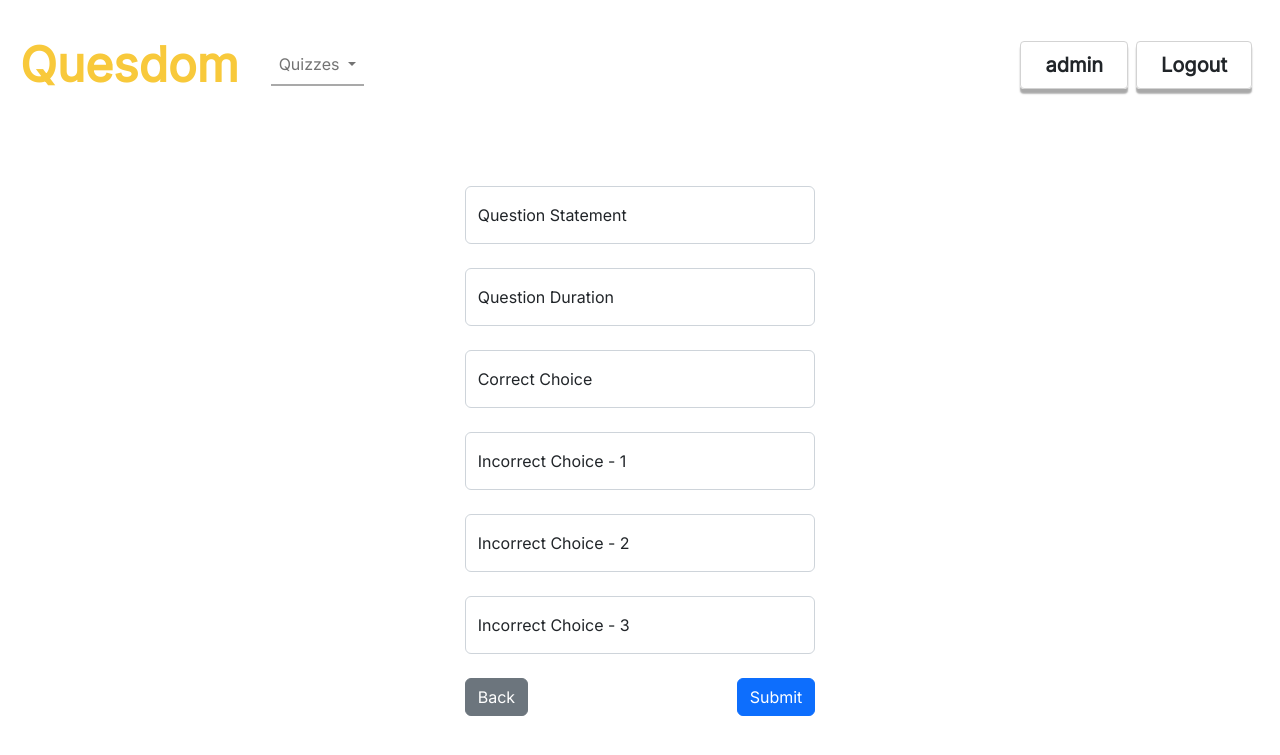
After one commit to ShubhamSharma64337/quesdom, a Flask app: page /createquestion in a window 1280 px wide. The commit adds this page. Shown: the top 755 px of the page. Run offline with Flask 2, Linux system fonts and the light colour scheme; a user stored in the database is signed in.

Commit message:
Added routes, forms and templates for creating, deleting and viewing quizzes and questions. Also added an All Quizzes page for all the visitors from where they will be able to access the quizzes

```diff
--- a/quesdom/forms.py
+++ b/quesdom/forms.py
@@ -1,7 +1,8 @@
+from ast import Str, Sub
 from secrets import choice
 from quesdom.models import Users
 from flask_wtf import FlaskForm
-from wtforms import StringField, PasswordField, SubmitField, BooleanField, ValidationError, SelectField, TextAreaField
+from wtforms import StringField, PasswordField, SubmitField, BooleanField, ValidationError, SelectField, TextAreaField, IntegerField
 from wtforms.validators import DataRequired, Length, Email, EqualTo
 
 class RegistrationForm(FlaskForm):
@@ -29,8 +30,18 @@ class LoginForm(FlaskForm):
     submit = SubmitField('Login')
 
 class CreateQuizForm(FlaskForm):
-    title = StringField('Quiz Title', validators=[DataRequired()])
-    category = StringField('Quiz Category', validators=[DataRequired()])
+    title = StringField('Quiz Title', validators=[DataRequired(),Length(min=2,max=30)])
+    category = StringField('Quiz Category', validators=[DataRequired(),Length(min=2,max=20)])
     difficulty = SelectField('Difficulty',choices=['Easy','Moderate','Hard'],validators=[DataRequired()])
-    description = TextAreaField('Description',validators=[DataRequired()])
+    description = TextAreaField('Description',validators=[DataRequired(),Length(min=2,max=200)])
     submit = SubmitField('Submit')
+
+
+class CreateQuestionForm(FlaskForm):
+    statement = StringField('Question Statement',validators=[DataRequired()])
+    duration = IntegerField('Question Duration',validators=[DataRequired()])
+    correct_choice = StringField('Correct Choice', validators=[DataRequired()])
+    incorrect_choice_1 = StringField('Incorrect Choice - 1',validators=[DataRequired()])
+    incorrect_choice_2 = StringField('Incorrect Choice - 2',validators=[DataRequired()])
+    incorrect_choice_3 = StringField('Incorrect Choice - 3',validators=[DataRequired()])
+    submit = SubmitField('Submit')
--- a/quesdom/models.py
+++ b/quesdom/models.py
@@ -49,7 +49,7 @@ class Choices(db.Model):
 class Answers(db.Model):
     id = db.Column(db.Integer, primary_key = True)
     user_id = db.Column(db.Integer, db.ForeignKey('users.id'),nullable = False)
-    question_id = db.Column(db.Integer, db.ForeignKey('questions.id'), nullable = False)
+    question_id = db.Column(db.Integer, db.ForeignKey('questions.id',ondelete='CASCADE'), nullable = False)
     attempt_no = db.Column(db.Integer, nullable = False)
     selected_choice = db.Column(db.String(50), nullable = True)
 
--- a/quesdom/routes.py
+++ b/quesdom/routes.py
@@ -1,6 +1,7 @@
+from turtle import title
 from flask import render_template,flash,redirect, request, url_for
-from quesdom.forms import RegistrationForm,LoginForm,CreateQuizForm
-from quesdom.models import Quizzes, Users
+from quesdom.forms import RegistrationForm,LoginForm,CreateQuizForm,CreateQuestionForm
+from quesdom.models import Questions, Quizzes, Users, Choices
 from quesdom import app,bcrypt,db
 from flask_login import login_user,current_user,logout_user,login_required
 from datetime import date
@@ -48,6 +49,7 @@ def register():
     return render_template('register.html',title='Register', form=form)
 
 @app.route('/logout')
+@login_required
 def logout():
     logout_user()
     flash('You have been logged out!',category='info')
@@ -59,11 +61,23 @@ def account():
     return render_template('account.html',title='Account')
 
 @app.route('/indexquiz')
+@login_required
 def indexquiz():
+    if not current_user.role == 'Admin':
+        flash('You must be an admin to access this page!',category='info')
+        return redirect('home')
+    if Quizzes.query.filter_by().count() == 0:
+        flash('No quizzes found, please add a quiz!','info')
+        return redirect('home')
     return render_template('indexquiz.html',title='All Quizzes',quizzes = Quizzes.query.all())
 
+
 @app.route('/createquiz',methods=['GET','POST'])
+@login_required
 def createquiz():
+    if not current_user.role == 'Admin':
+        flash('You must be an admin to access this page!',category='info')
+        return redirect('home')
     form = CreateQuizForm()
     if form.validate_on_submit():
         quiz = Quizzes(quiz_title=form.title.data,quiz_category=form.category.data,quiz_difficulty=form.difficulty.data,quiz_description=form.description.data,date_created=date.today())
@@ -72,3 +86,61 @@ def createquiz():
         flash('Quiz created successfully',category='success')
         return redirect('indexquiz')
     return render_template('createquiz.html',title='Create a Quiz',form=form)
+
+@app.route('/deletequiz')
+@login_required
+def deletequiz():
+    if not current_user.role == 'Admin':
+        flash('You must be an admin to access this page!',category='info')
+        return redirect('home')
+    quiz = Quizzes.query.get(request.args.get('quiz_id'))
+    db.session.delete(quiz)
+    db.session.commit()
+    flash('Quiz deleted successfully','success')
+    return redirect('indexquiz')
+@app.route('/createquestion',methods=['GET','POST'])
+@login_required
+def createquestion():
+    if not current_user.role == 'Admin':
+        flash('You must be an admin to access this page!',category='info')
+        return redirect('home')
+    form = CreateQuestionForm()
+    if form.validate_on_submit():
+        question = Questions(question_statement=form.statement.data,quiz_id=request.args.get('id'),duration=form.duration.data)
+        choice = Choices(correct_choice = form.correct_choice.data,incorrect_choice_1=form.incorrect_choice_1.data,incorrect_choice_2=form.incorrect_choice_2.data, incorrect_choice_3=form.incorrect_choice_3.data)
+        db.session.add(choice)
+        db.session.flush()
+        db.session.refresh(choice)
+        question.choice_id = choice.id
+        db.session.add(question)
+        db.session.commit()
+        flash('Question added successfully',category='success')
+        return redirect('indexquiz')
+    return render_template('createquestion.html',title='Create a Quiz',form=form)
+
+@app.route('/indexquestions')
+@login_required
+def indexquestions():
+    if not current_user.role == 'Admin':
+        flash('You must be an admin to access this page!',category='info')
+        return redirect('home')
+    if Questions.query.filter_by(quiz_id=request.args.get('quiz_id')).count() == 0:
+        flash('This quiz currently has no questions!','info')
+        return redirect('indexquiz')
+    return render_template('indexquestions.html',title='Question List',questions = Questions.query.filter_by(quiz_id = request.args.get('quiz_id')),choices= Choices.query.all())
+
+
+@app.route('/deletequestion')
+@login_required
+def deletequestion():
+    if not current_user.role == 'Admin':
+       flash('You must be an admin to access this page!',category='info')
+       return redirect('home')
+    question = Questions.query.get(request.args.get('question_id'))
+    db.session.delete(question)
+    db.session.commit()
+    return redirect(url_for('indexquestions',quiz_id=request.args.get('quiz_id')))
+
+@app.route('/allquizzes')
+def allquizzes():
+    return render_template('allquizzes.html',title='All Quizzes',quizzes=Quizzes.query.all())
--- /dev/null
+++ b/quesdom/templates/createquestion.html
@@ -0,0 +1,94 @@
+{%extends "layout.html"%}
+{%block content%}
+<div class="content-section row p-2 pt-md-5 justify-content-center">
+    <div class="col-10 col-sm-6 col-md-4">
+        <form action="" method="POST">
+            <div class="form-floating mb-4 mt-4">
+                {{form.hidden_tag()}}
+                {%if form.statement.errors %}
+                {{form.statement(class="form-control is-invalid",id = "floatingStatement", placeholder="Statement")}}
+                <div class="invalid-feedback">
+                    {%for error in form.statement.errors%}
+                    <span>{{error}}</span>Duration
+                    {%endfor%}
+                </div>
+                {%else%}
+                {{form.statement(class="form-control",id = "floatingStatement",placeholder="Statement")}}
+                {%endif%}
+                {{form.statement.label(class="control-label",for="floatingStatement")}}
+            </div>
+            <div class="form-floating mb-4 mt-4">
+                {%if form.duration.errors %}
+                {{form.duration(class="form-control is-invalid",id = "floatingDuration", placeholder="Duration")}}
+                <div class="invalid-feedback">
+                    {%for error in form.duration.errors%}
+                    <span>{{error}}</span>
+                    {%endfor%}
+                </div>
+                {%else%}
+                {{form.duration(class="form-control",id = "floatingDuration",placeholder="Duration")}}
+                {%endif%}
+                {{form.duration.label(class="control-label",for="floatingDuration")}}
+            </div>
+            <div class="form-floating mb-4 mt-4">
+                {%if form.duration.errors %}
+                {{form.correct_choice(class="form-control is-invalid",id = "floatingCorrect_choice", placeholder="Correct_choice")}}
+                <div class="invalid-feedback">
+                    {%for error in form.correct_choice.errors%}
+                    <span>{{error}}</span>
+                    {%endfor%}
+                </div>
+                {%else%}
+                {{form.correct_choice(class="form-control",id = "floatingCorrect_choice",placeholder="Correct_choice")}}
+                {%endif%}
+                {{form.correct_choice.label(class="control-label",for="floatingCorrect_choice")}}
+            </div>
+            <div class="form-floating mb-4 mt-4">
+                {%if form.incorrect_choice_1.errors %}
+                {{form.incorrect_choice_1(class="form-control is-invalid",id = "floatingIncorrectChoice1", placeholder="Incorrect Choice 1")}}
+                <div class="invalid-feedback">
+                    {%for error in form.incorrect_choice_1.errors%}
+                    <span>{{error}}</span>
+                    {%endfor%}
+                </div>
+                {%else%}
+                {{form.incorrect_choice_1(class="form-control",id = "floatingIncorrectChoice1",placeholder="Incorrect Choice 1")}}
+                {%endif%}
+                {{form.incorrect_choice_1.label(class="control-label",for="floatingIncorrectChoice1")}}
+            </div>
+            <div class="form-floating mb-4 mt-4">
+                {%if form.incorrect_choice_1.errors %}
+                {{form.incorrect_choice_2(class="form-control is-invalid",id = "floatingIncorrectChoice2", placeholder="Incorrect Choice 2")}}
+                <div class="invalid-feedback">
+                    {%for error in form.incorrect_choice_2.errors%}
+                    <span>{{error}}</span>
+                    {%endfor%}
+                </div>
+                {%else%}
+                {{form.incorrect_choice_2(class="form-control",id = "floatingIncorrectChoice2",placeholder="Incorrect Choice 2")}}
+                {%endif%}
+                {{form.incorrect_choice_2.label(class="control-label",for="floatingIncorrectChoice2")}}
+            </div>
+            <div class="form-floating mb-4 mt-4">
+                {%if form.incorrect_choice_3.errors %}
+                {{form.incorrect_choice_3(class="form-control is-invalid",id = "floatingIncorrectChoice3", placeholder="Incorrect Choice 3")}}
+                <div class="invalid-feedback">
+                    {%for error in form.incorrect_choice_3.errors%}
+                    <span>{{error}}</span>
+                    {%endfor%}
+                </div>
+                {%else%}
+                {{form.incorrect_choice_3(class="form-control",id = "floatingIncorrectChoice3",placeholder="Incorrect Choice 3")}}
+                {%endif%}
+                {{form.incorrect_choice_3.label(class="control-label",for="floatingIncorrectChoice3")}}
+            </div>
+            <div class="form-buttons d-flex justify-content-between">
+                <a class="btn btn-secondary" href="{{url_for('indexquiz')}}">Back</a>
+                {{form.submit(class='btn btn-primary')}}
+            </div>
+        </form>
+    </div>
+
+</div>
+
+{% endblock %}
--- a/quesdom/templates/layout.html
+++ b/quesdom/templates/layout.html
@@ -24,8 +24,16 @@
         <div class="collapse navbar-collapse" id="navbarSupportedContent">
           <ul class="ms-3 navbar-nav me-auto mb-2 mb-lg-0">
             {%if current_user.role == 'Admin'%}
-            <li class="nav-item ">
-              <a class="nav-link active text-center" aria-current="page" href="{{url_for('indexquiz')}}">Quizzes</a>
+            <li class="nav-item dropdown py-4 py-sm-0">
+              <a class="text-center nav-link dropdown-toggle" href="#" id="navbarDropdown" role="button" data-bs-toggle="dropdown" aria-expanded="false">
+                  Quizzes
+                </a>
+                <ul class="dropdown-menu" aria-labelledby="navbarDropdown">
+                    <li><a class="dropdown-item p-3 p-sm-2" href="{{url_for('indexquiz')}}">View Quizzes</a></li>
+                    <li><a class="dropdown-item p-3 p-sm-2" href="{{url_for('createquiz')}}">Add Quiz</a></li>
+                    <li><hr class="dropdown-divider"></li>
+                    <li><a class="dropdown-item p-3 p-sm-2" href="#">Something</a></li>
+                </ul>
             </li>
             {%else%}
             <li class="nav-item ">
@@ -36,7 +44,7 @@
                     Quizzes
                   </a>
                   <ul class="dropdown-menu" aria-labelledby="navbarDropdown">
-                      <li><a class="dropdown-item p-3 p-sm-2" href="#">Action</a></li>
+                      <li><a class="dropdown-item p-3 p-sm-2" href="{{url_for('allquizzes')}}">All Quizzes</a></li>
                       <li><a class="dropdown-item p-3 p-sm-2" href="#">Another action</a></li>
                       <li><hr class="dropdown-divider"></li>
                       <li><a class="dropdown-item p-3 p-sm-2" href="#">Something else here</a></li>
```
Also changed, not shown: quesdom/templates/allquizzes.html (added, +21 -0 lines), quesdom/templates/createquiz.html (+4 -3 lines), quesdom/templates/indexquestions.html (added, +33 -0 lines), quesdom/templates/indexquiz.html (+17 -5 lines), quesdom/quesdom.db.
